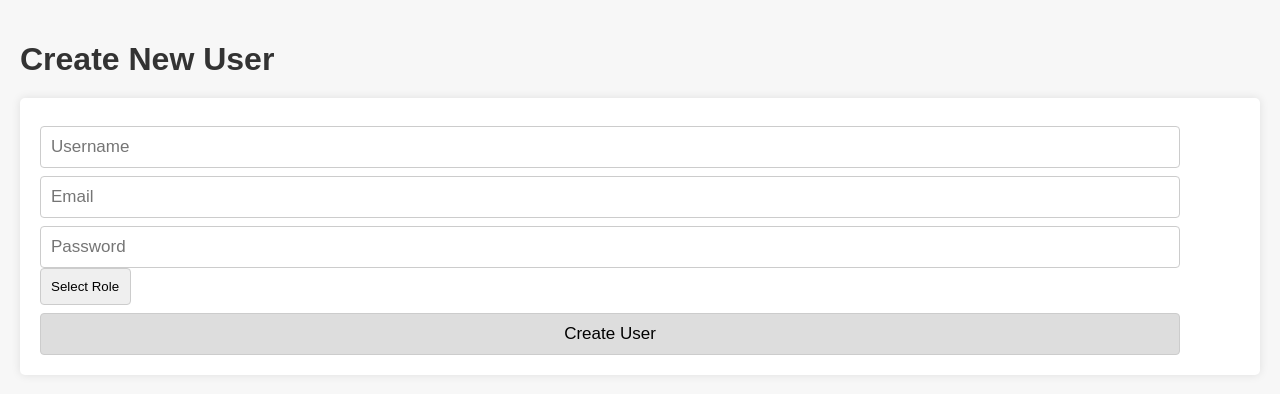
After one commit to KabeloLebitsa/Node-Design-Ntsoekhe-Distributed-Database-Health-Management-System, a Flask app: template app/templates/create_user.html in a window 1280 px wide. The commit adds this page. Shown: the top 394 px of the page. Run offline with Flask 3, Linux system fonts and the light colour scheme; the template is opened without the code that fills it, so the values that code supplies are empty.

Commit message:
modified:   app/app.py 	modified:   app/templates/create_patient.html 	new file:   app/templates/create_user.html 	modified:   app/templates/dashboard.html 	modified:   app/templates/index.html

```diff
--- a/app/app.py
+++ b/app/app.py
@@ -1,7 +1,7 @@
 #app.py
 
 import users
-from flask import Flask, redirect, render_template, request, url_for
+from flask import Flask, redirect, render_template, request, url_for, jsonify
 from flask_login import LoginManager, login_required, login_user, logout_user, current_user
 from models import User
 
@@ -13,6 +13,14 @@ app.config.from_object('config')
 login_manager = LoginManager()
 login_manager.init_app(app)
 login_manager.login_view = 'login'
+
+@app.route('/user/info', methods=['GET'])
+@login_required
+def get_user_info():
+  """
+  This function retrieves the currently logged-in user's information.
+  """
+  return jsonify({'user': {'username': current_user.username, 'role': current_user.role}})
 
 # User loader function for Flask-Login
 @login_manager.user_loader
--- a/app/templates/create_patient.html
+++ b/app/templates/create_patient.html
@@ -75,7 +75,7 @@
             xhr.onload = function() {
                 if (xhr.status >= 200 && xhr.status < 300) {
                     alert('Patient created successfully');
-                    window.location.href = '/create_patient.html';
+                    window.location.href = '/create_user.html';
                 } else {
                     alert('Error creating patient: ' + xhr.responseText);
                 }
--- /dev/null
+++ b/app/templates/create_user.html
@@ -0,0 +1,161 @@
+<!DOCTYPE html>
+<html lang="en">
+<head>
+  <meta charset="UTF-8">
+  <meta name="viewport" content="width=device-width, initial-scale=1.0">
+  <title>Create User</title>
+  <style>
+    body {
+      font-family: Arial, sans-serif;
+      background-color: #f7f7f7;
+      margin: 0;
+      padding: 20px;
+      position: relative;
+    }
+
+    h1 {
+      color: #333333;
+      margin-bottom: 20px;
+    }
+
+    form {
+      background-color: #ffffff;
+      padding: 20px;
+      border-radius: 5px;
+      box-shadow: 0 0 10px rgba(0, 0, 0, 0.1);
+    }
+
+    input, button {
+      padding: 10px;
+      margin-top: 8px;
+      font-size: 17px;
+      border: 1px solid #ccc;
+      border-radius: 4px;
+      box-sizing: border-box;
+      display: block;
+      width: 95%;
+    }
+
+    button {
+      cursor: pointer;
+      background: #ddd;
+    }
+
+    button:hover {
+      background: #bbb;
+    }
+
+    /* Style for enhanced role options */
+    #role {
+      appearance: none; /* Remove default dropdown styles */
+      padding: 10px;
+      border: 1px solid #ccc;
+      border-radius: 4px;
+    }
+
+    #role:focus {
+      outline: none;
+      border-color: #aaa; /* Change border color on focus */
+    }
+  </style>
+</head>
+    <body>
+    <h1>Create New User</h1>
+    <form id="create-user-form">
+        <input type="text" id="username" name="username" placeholder="Username" required>
+        <input type="email" id="email" name="email" placeholder="Email" required>
+        <input type="password" id="password" name="password" placeholder="Password" required>
+        <select id="role" required>
+        <option value="" disabled selected>Select Role</option>
+        <option id="role" value="patient" disabled>Patient</option>
+        <option id="role" value="doctor" disabled>Doctor</option>
+        <option id="role" value="admin">Admin</option>
+        </select>
+        <button type="submit">Create User</button>
+    </form>
+
+  <script>
+    const roleSelect = document.getElementById('role');
+    const createUserForm = document.getElementById('create-user-form');
+
+    async function getLoggedInUserInfo() {
+        try {
+            const response = await fetch('/user/info');
+            if (!response.ok) {
+            throw new Error('Failed to get user info');
+            }
+            const data = await response.json();
+            return data.user;
+        } catch (error) {
+            console.error('Error fetching user info:', error);
+        }
+    }
+
+    async function init() {
+        const user = await getLoggedInUserInfo();
+        loggedInUserRole = user.role; // Update the global variable with the retrieved role
+        updateRoleOptions(); // Call the function to update role options based on user role
+    }
+    init(); // Call the init function on page load
+
+    function updateRoleOptions() {
+    if (loggedInUserRole === 'admin') {
+        // Enable all options for admin
+        for (let i = 0; i < roleSelect.children.length; i++) {
+        roleSelect.children[i].disabled = false;
+        }
+    } else if (loggedInUserRole === 'doctor') {
+        // Enable only patient option for doctor
+        roleSelect.children[0].disabled = false; // Patient option
+        for (let i = 1; i < roleSelect.children.length; i++) {
+        roleSelect.children[i].disabled = true;
+        }
+    } else {
+        // Logged-out user or unauthorized role, disable all except admin
+        for (let i = 1; i < roleSelect.children.length; i++) {
+        roleSelect.children[i].disabled = true;
+        }
+    }
+    }
+    updateRoleOptions();
+
+    createUserForm.addEventListener("submit", function(event) {
+    event.preventDefault(); // Prevent default form submission
+
+    // Check if a role is selected before proceeding
+    if (roleSelect.selectedIndex === 0) {
+      alert("Please select a role for the user!");
+      return; // Exit the function if no role is selected
+    }
+
+    const formData = new FormData(this);
+    const jsonData = {};
+
+    for (var pair of formData.entries()) {
+        jsonData[pair[0]] = pair[1];
+    }
+
+    const selectedRole = jsonData.role;
+
+    // Check if user has permission to create this role
+    if (loggedInUserRole === 'admin' ||
+        (loggedInUserRole === 'doctor' && selectedRole === 'patient')) {
+        var xhr = new XMLHttpRequest();
+        xhr.open("POST", "/users");
+        xhr.setRequestHeader("Content-Type", "application/json");
+        xhr.onload = function() {
+        if (xhr.status >= 200 && xhr.status < 300) {
+            alert('User created successfully');
+            window.location.href = '/dashboard.html';
+        } else {
+            alert('Error creating user: ' + xhr.responseText);
+        }
+        };
+        xhr.send(JSON.stringify(jsonData));
+    } else {
+        alert('Unauthorized to create user of this role!');
+    }
+    });
+  </script>
+</body>
+</html>
--- a/app/templates/dashboard.html
+++ b/app/templates/dashboard.html
@@ -77,8 +77,9 @@
         <div class="sidebar">
             <h2>Options</h2>
             <ul>
-                <li><a href="create_patient.html">Create</a></li>
-                <li><a href="display_patients.html">Display</a></li>
+                <li><a href="create_patient.html">Create Patient</a></li>
+                <li><a href="display_patients.html">Display Patients</a></li>
+
 
             </ul>
         </div>
--- a/app/templates/index.html
+++ b/app/templates/index.html
@@ -72,7 +72,7 @@
             <p>Manage your health records efficiently and securely.</p>
         </div>
         <div class="btn-container">
-            <a class="btn" href="login.html">Login</a>
+            <a class="btn" href="/login.html">Login</a>
 
         </div>
         <div class="footer">
```
